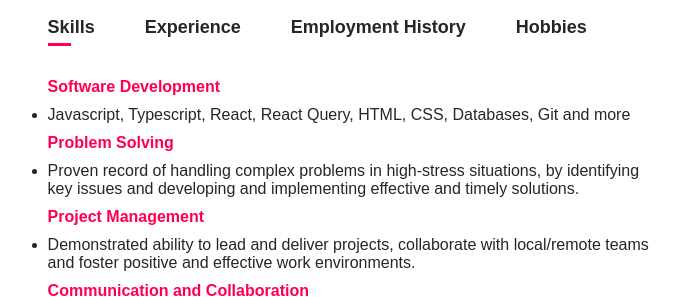
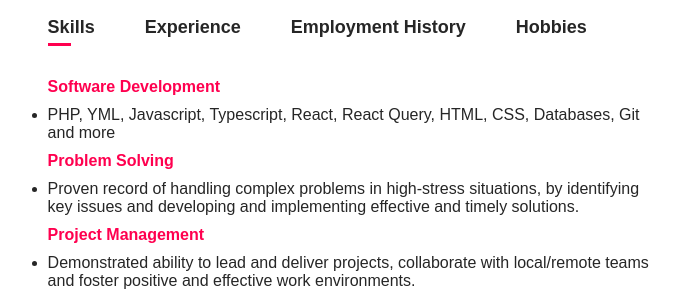
Before and after one commit to StormHS/Portfolio-Storm, a website: page public/index.html in a window 1280 px wide. Shown: the part 1106-1403 px from the top of the page, 490-1182 px from the left. Drawn offline with Linux system fonts and the light colour scheme.

Commit message:
update on skills

```diff
--- a/public/index.html
+++ b/public/index.html
@@ -61,7 +61,7 @@
             <div class="tab-contents active-tab" id="skills">
                 <ul>
                     <h4><span>Software Development</span></h4>
-                    <li>Javascript, Typescript,  React, React Query, HTML, CSS, Databases, Git and more</li>
+                    <li>PHP, YML, Javascript, Typescript,  React, React Query, HTML, CSS, Databases, Git and more</li>
                     <h4><span>Problem Solving</span></h4>
                     <li>Proven record of handling complex problems in high-stress situations, by identifying key issues and developing and implementing effective and timely solutions.</li>
                    <h4><span>Project Management</span></h4>
```
